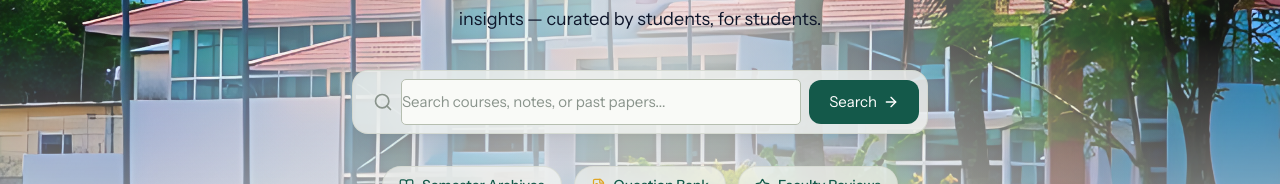
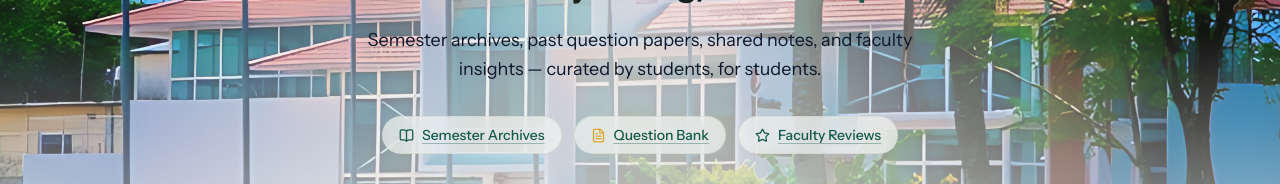
Before and after one commit to fah20im04/Metro-Archive, a Next.js app: page / in a window 1280 px wide. Shown: the part 380-564 px from the top of the page. Built offline with nearby package versions, Linux system fonts and the light colour scheme; no server answers.

Commit message:
fix: removed search component from hero

```diff
--- a/app/Components/Hero.tsx
+++ b/app/Components/Hero.tsx
@@ -37,31 +37,6 @@ export default function Hero() {
           insights — curated by students, for students.
         </p>
 
-        {/* Glassmorphic Spotlight Search Bar */}
-        <form
-          action="/search"
-          method="GET"
-          className="mt-9 flex w-full max-w-xl items-center gap-2 rounded-2xl border border-border/80 bg-surface/75 p-2 shadow-xl shadow-black/5 backdrop-blur-xl transition-all focus-within:border-primary/50 focus-within:bg-surface/95"
-        >
-          <Search className="ml-3 shrink-0 text-muted-foreground" size={20} />
-
-          <input
-            type="search"
-            name="q"
-            placeholder="Search courses, notes, or past papers..."
-            aria-label="Search academic resources"
-            className="min-w-0 flex-1 border-0 bg-transparent py-2.5 text-sm text-foreground outline-none placeholder:text-muted-foreground"
-          />
-
-          <button
-            type="submit"
-            className="inline-flex items-center gap-1.5 rounded-xl bg-primary px-5 py-2.5 text-sm font-semibold text-white transition hover:bg-primary-hover"
-          >
-            <span>Search</span>
-            <ArrowRight size={16} />
-          </button>
-        </form>
-
         {/* Lightweight Glass Dock for Core Sections */}
         <div className="mt-8 flex flex-wrap items-center justify-center gap-3">
           <Link
```
